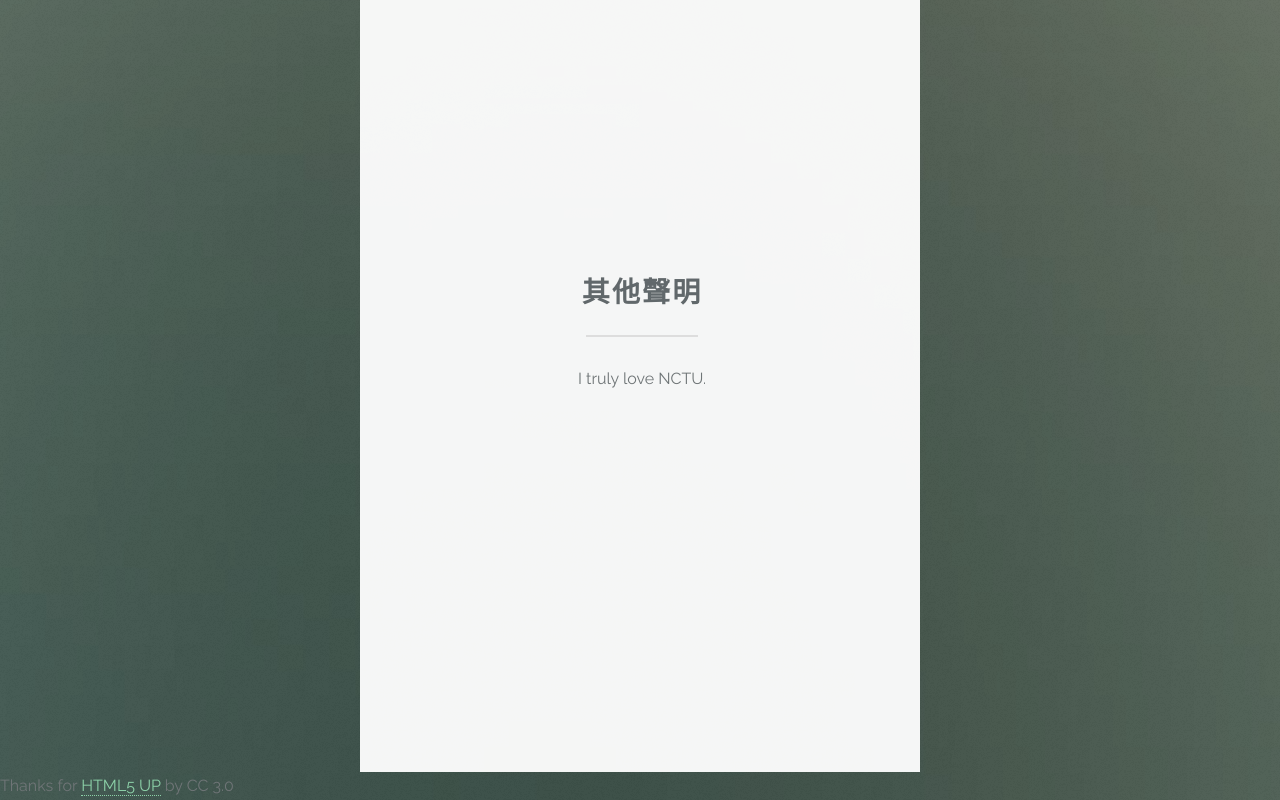
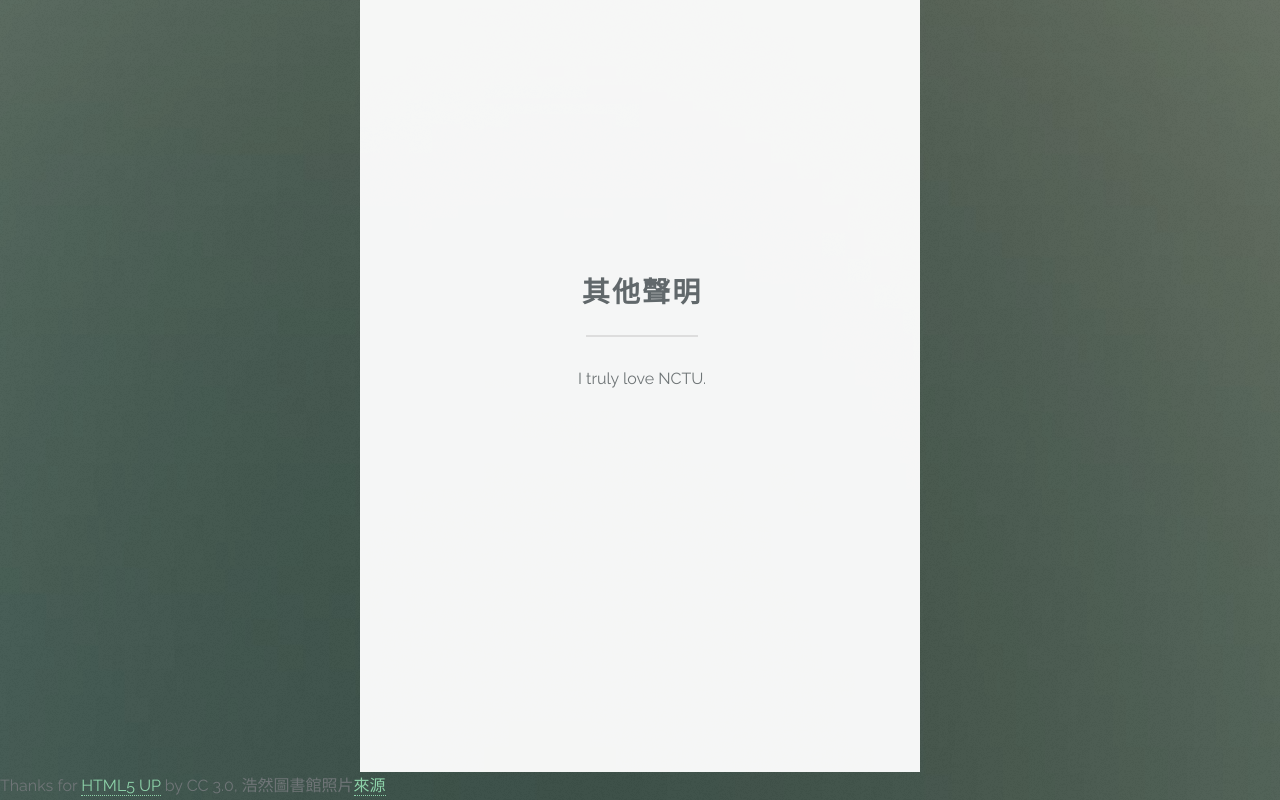
Before and after one commit to nctu-hack/nctu-hack.github.io, a plain HTML site: page index.html in a window 1280 px wide. Shown: the part 2428-3228 px from the top of the page. Drawn offline with Linux system fonts and the light colour scheme.

Commit message:
add source of library image

```diff
--- a/index.html
+++ b/index.html
@@ -91,7 +91,7 @@
 				</div>
 			</section>
 			<div>
-				Thanks for <a href="http://html5up.net/">HTML5 UP</a> by CC 3.0
+				Thanks for <a href="http://html5up.net/">HTML5 UP</a> by CC 3.0, 浩然圖書館照片<a href="http://museum.lib.nctu.edu.tw/cht/history/year_t.php?y=5">來源</a>
 			</div>
 	</body>
 	<script>
```
